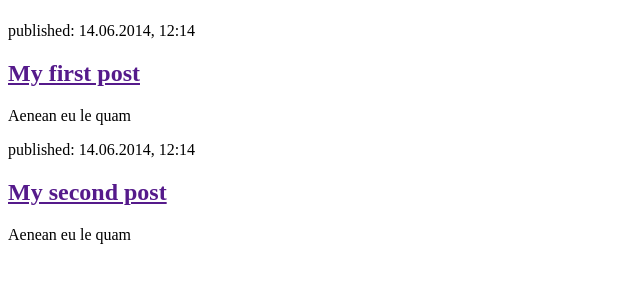
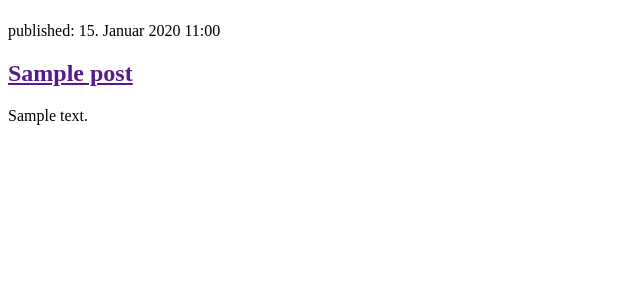
Before and after one commit to andreas-laengle/my-first-blog, a Django app: template blog/templates/blog/post_list.html in a window 1280 px wide. Shown: the part 58-358 px from the top of the page, without its empty margins (0-640 px from the left). Run offline with Django 4.2, Linux system fonts and the light colour scheme; the template is opened without the code that fills it: values that come from a table or form of the project are taken from there, others are empty; tables that the repository leaves empty hold one stand-in row (values such as "Sample post").

Commit message:
blog code modified to dynamically display posts

```diff
--- a/blog/templates/blog/post_list.html
+++ b/blog/templates/blog/post_list.html
@@ -9,16 +9,13 @@
     <header>
         <h1><a href="/">Andi's Blog</a></h1>
     </header>
+    {% for post in posts%}
     <article>
-        <time>published: 14.06.2014, 12:14</time>
-        <h2><a href="">My first post</a></h2>
-        <p>Aenean eu le quam</p>
+        <time>published: {{ post.published_date }}</time>
+        <h2><a href="">{{ post.title }}</a></h2>
+        <p>{{ post.text|linebreaksbr }}</p>
     </article>
-    <article>
-        <time>published: 14.06.2014, 12:14</time>
-        <h2><a href="">My second post</a></h2>
-        <p>Aenean eu le quam</p>
-    </article>
+    {% endfor %}
 </body>
 
 </html>
```
Also changed, not shown: blog/views.py (+6 -1 lines).
